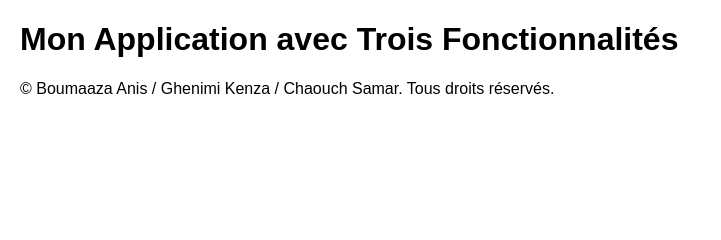
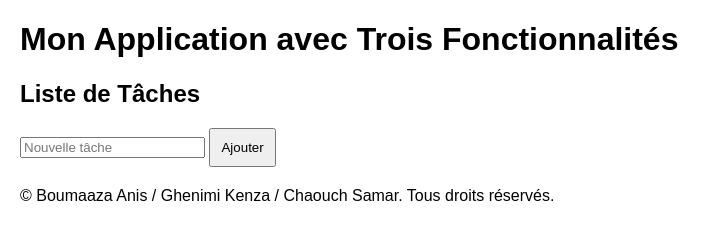
Before and after one commit to chaouch99/guithub_project_MD5, a plain HTML site: page index.html in a window 1280 px wide. Shown: the whole page, without its empty margins (0-721 px from the left). Drawn offline with Linux system fonts and the light colour scheme.

Commit message:
Fonctionnalite_2

```diff
--- a/index.html
+++ b/index.html
@@ -26,7 +26,30 @@
     <header>
         <h1>Mon Application avec Trois Fonctionnalités</h1>
     </header>
+ <!-- Feature 2: To-Do List -->
+ <section id="todoList">
+    <h2>Liste de Tâches</h2>
+    <ul id="taskList">
+        <!-- Les tâches seront ajoutées ici dynamiquement -->
+    </ul>
+    <input type="text" id="taskInput" placeholder="Nouvelle tâche">
+    <button onclick="addTask()">Ajouter</button>
+</section>
+<script>
 
+        // Fonctionnalité 2: To-Do List
+        let taskList = document.getElementById('taskList');
+        let taskInput = document.getElementById('taskInput');
+        function addTask() {
+            let taskText = taskInput.value;
+            if (taskText.trim() !== '') {
+                let taskItem = document.createElement('li');
+                taskItem.textContent = taskText;
+                taskList.appendChild(taskItem);
+                taskInput.value = '';
+            }
+        }
+    </script>
 
     <footer>
         <p>&copy; Boumaaza Anis / Ghenimi Kenza / Chaouch Samar. Tous droits réservés.</p>
```
